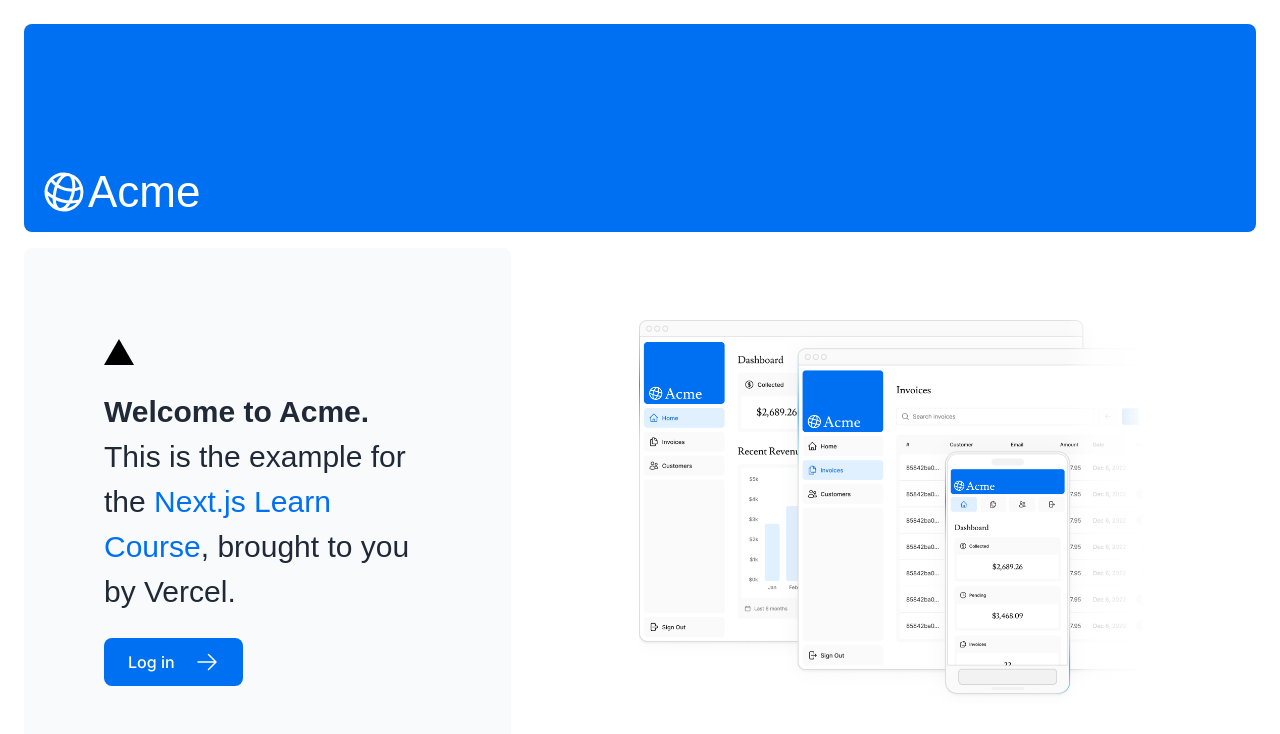
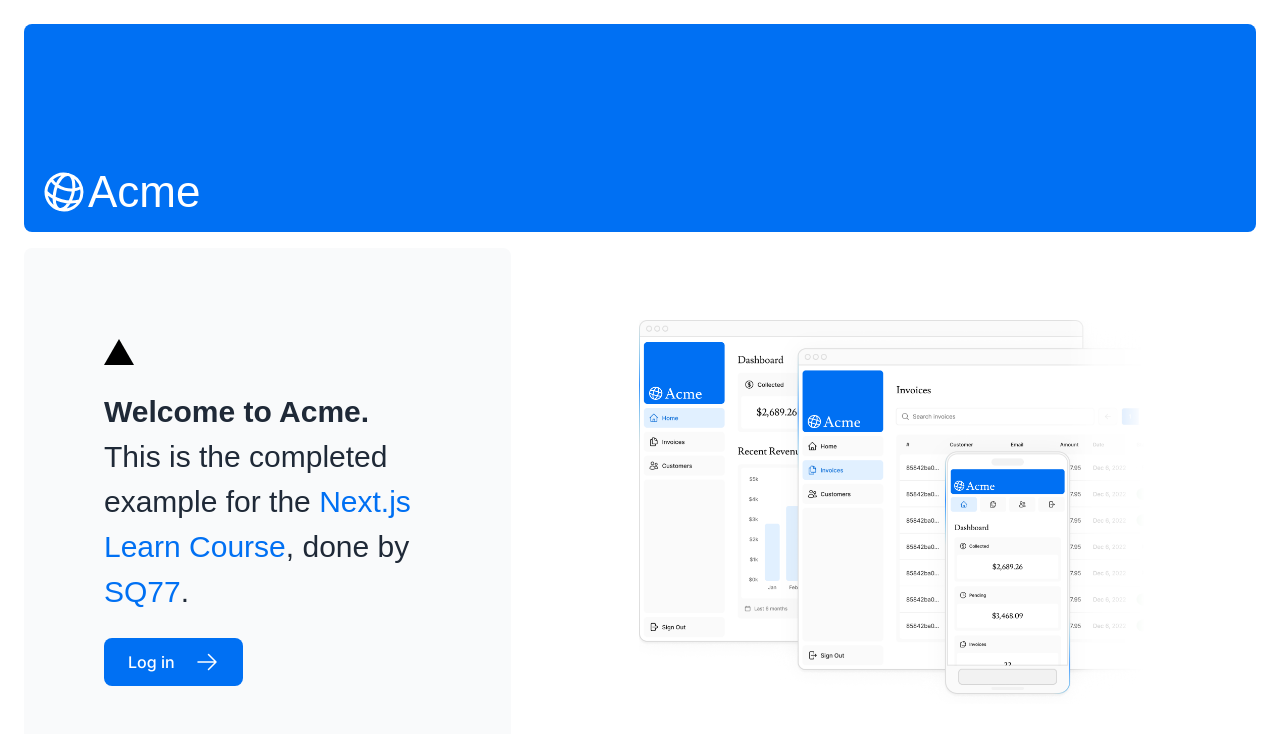
Before and after one commit to SQ77/nextjs-dashboard, a Next.js app: page / in a window 1280 px wide. Shown: the top 734 px of the page. Built offline with nearby package versions, Linux system fonts and the light colour scheme; a web font is replaced by a local one.

Commit message:
Add link to github repo

```diff
--- a/app/page.tsx
+++ b/app/page.tsx
@@ -16,15 +16,26 @@
                     <p
                         className={`${lusitana.className} text-xl text-gray-800 md:text-3xl md:leading-normal`}
                     >
-                        <strong>Welcome to Acme.</strong> This is the example
-                        for the{" "}
+                        <strong>Welcome to Acme.</strong> This is the completed
+                        example for the{" "}
                         <a
                             href="https://nextjs.org/learn/"
                             className="text-blue-500"
+                            target="_blank"
+                            rel="noopener noreferrer"
                         >
                             Next.js Learn Course
                         </a>
-                        , brought to you by Vercel.
+                        , done by{" "}
+                        <a
+                            href="https://github.com/SQ77/nextjs-dashboard"
+                            className="text-blue-500"
+                            target="_blank"
+                            rel="noopener noreferrer"
+                        >
+                            SQ77
+                        </a>
+                        .
                     </p>
                     <Link
                         href="/login"
@@ -35,7 +46,6 @@
                     </Link>
                 </div>
                 <div className="flex items-center justify-center p-6 md:w-3/5 md:px-28 md:py-12">
-                    {/* Add Hero Images Here */}
                     <Image
                         src="/hero-desktop.png"
                         width={1000}
```
